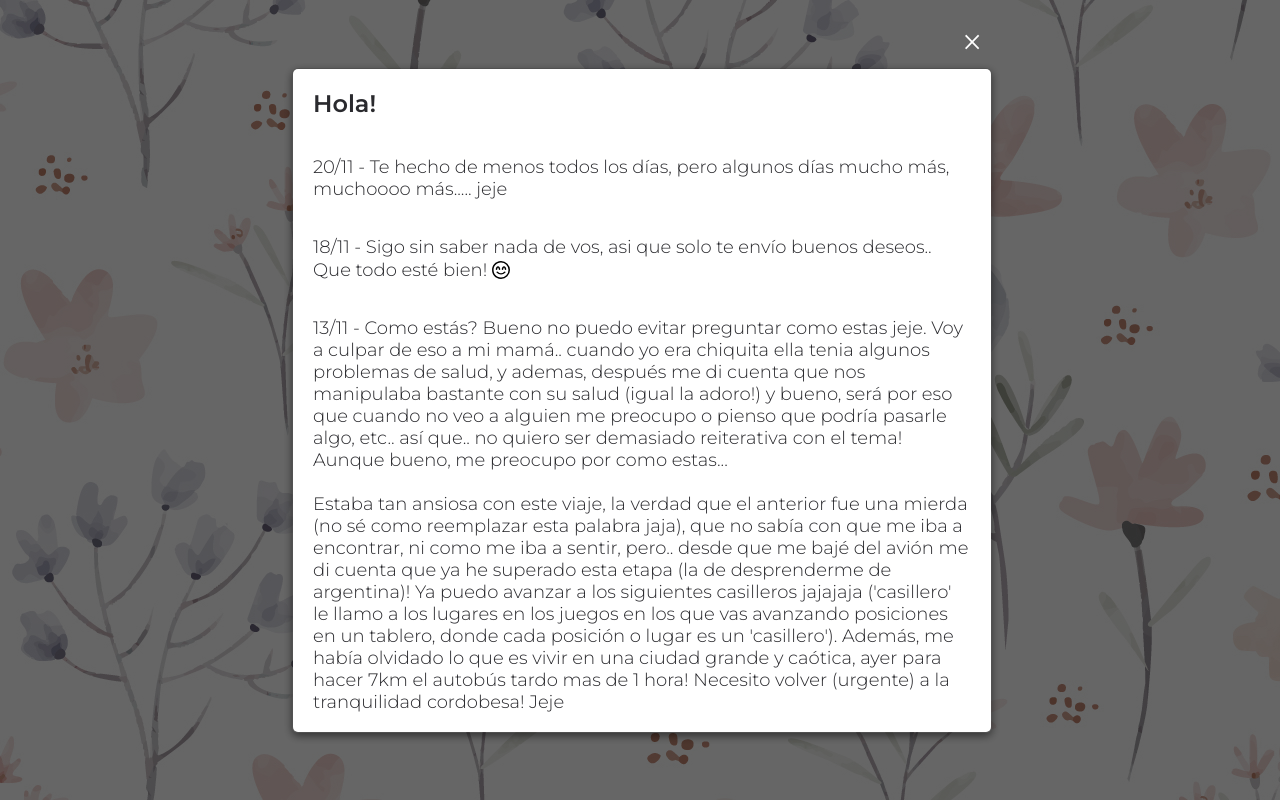
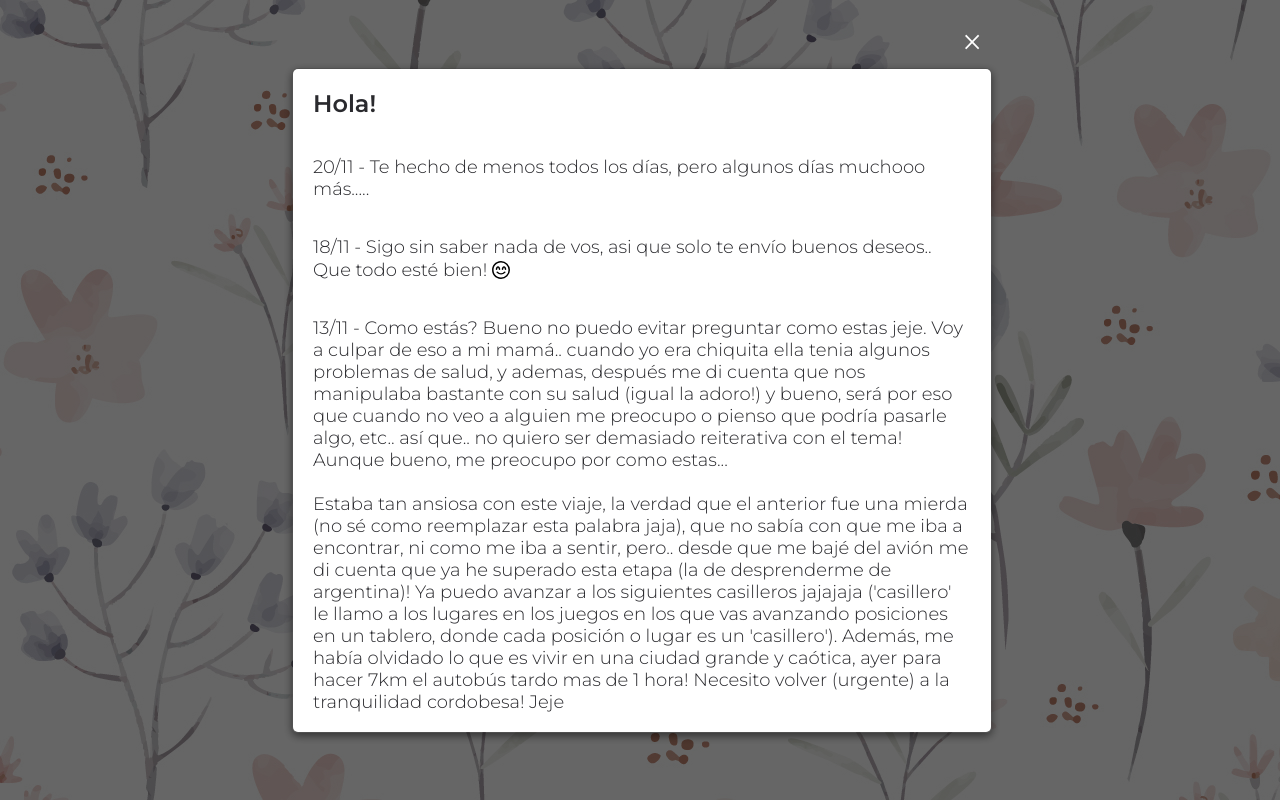
Before and after one commit to LauraBrea/au, a plain HTML site: page index.html in a window 1280 px wide. Both pictures are taken after a click on the element "Click here". Drawn offline with nearby package versions, Linux system fonts and the light colour scheme.

Commit message:
20de11txt

```diff
--- a/index.html
+++ b/index.html
@@ -31,7 +31,7 @@
                     <h1>Hola!</h1>
                     <br>
                     <p>
-                      20/11 - Te hecho de menos todos los días, pero algunos días mucho más, muchoooo más..... jeje
+                      20/11 - Te hecho de menos todos los días, pero algunos días muchooo más.....
                     </p><br><br>
                     <p>18/11 - Sigo sin saber nada de vos, asi que solo te envío buenos deseos.. Que todo esté bien!
                       <svg xmlns="http://www.w3.org/2000/svg" id="Layer_1" data-name="Layer 1" viewBox="0 0 24 24" width="18" height="18" style="transform: translateY(3px);"><path d="M10,12a1,1,0,0,1-1-1c0-1.054-.68-2-1-2s-1,.946-1,2a1,1,0,0,1-2,0C5,9.108,6.232,7,8,7s3,2.108,3,4A1,1,0,0,1,10,12Zm9-1c0-1.892-1.232-4-3-4s-3,2.108-3,4a1,1,0,0,0,2,0c0-1.054.68-2,1-2s1,.946,1,2a1,1,0,0,0,2,0Zm5,1A12.013,12.013,0,0,0,12,0C-3.9.6-3.893,23.4,12,24A12.013,12.013,0,0,0,24,12Zm-2,0A10.011,10.011,0,0,1,12,22C-1.249,21.5-1.244,2.5,12,2A10.011,10.011,0,0,1,22,12Zm-4.334,3.746a1,1,0,0,0-1.33-1.493,6.36,6.36,0,0,1-8.67,0,1,1,0,0,0-1.332,1.492A9.454,9.454,0,0,0,12,18,9.454,9.454,0,0,0,17.666,15.746Z"/></svg>
```
